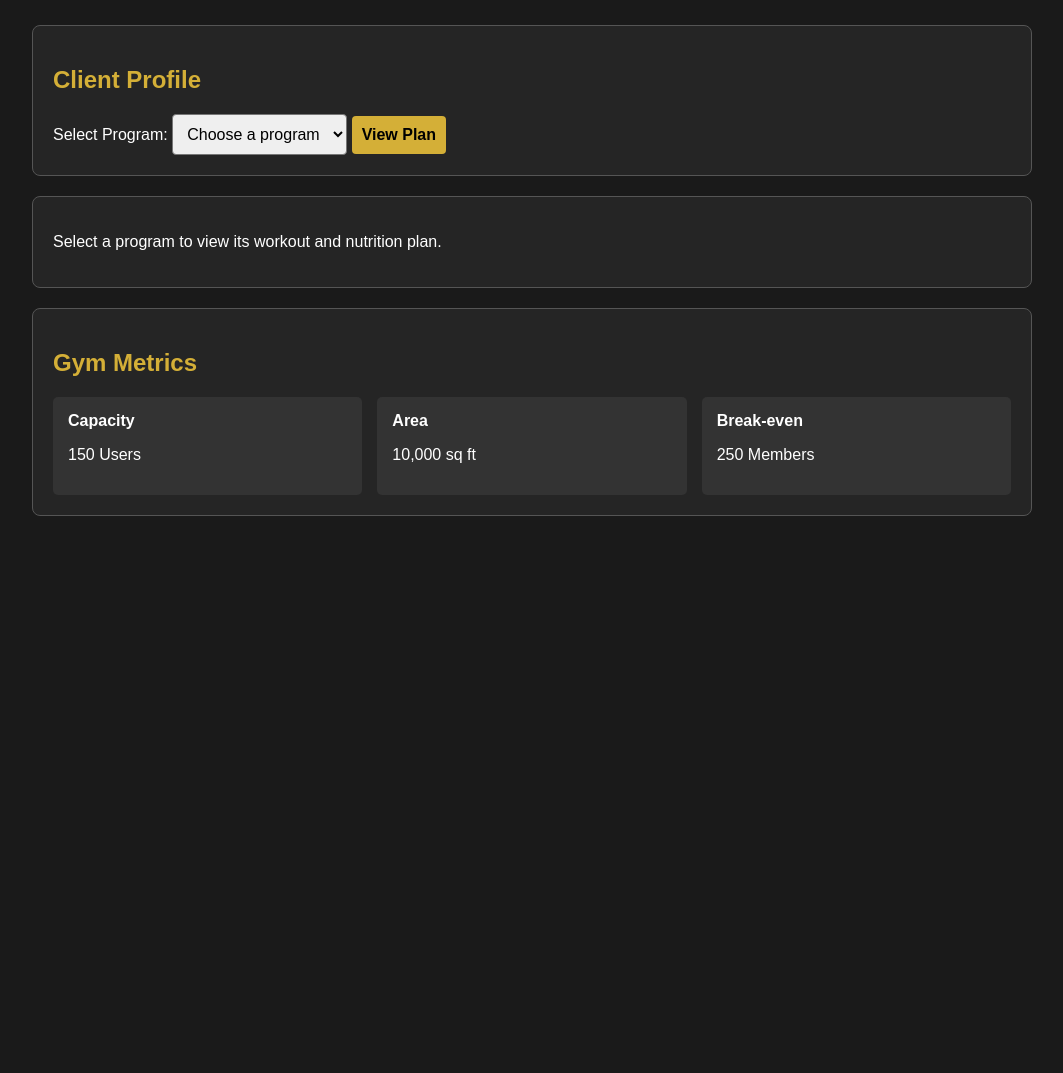
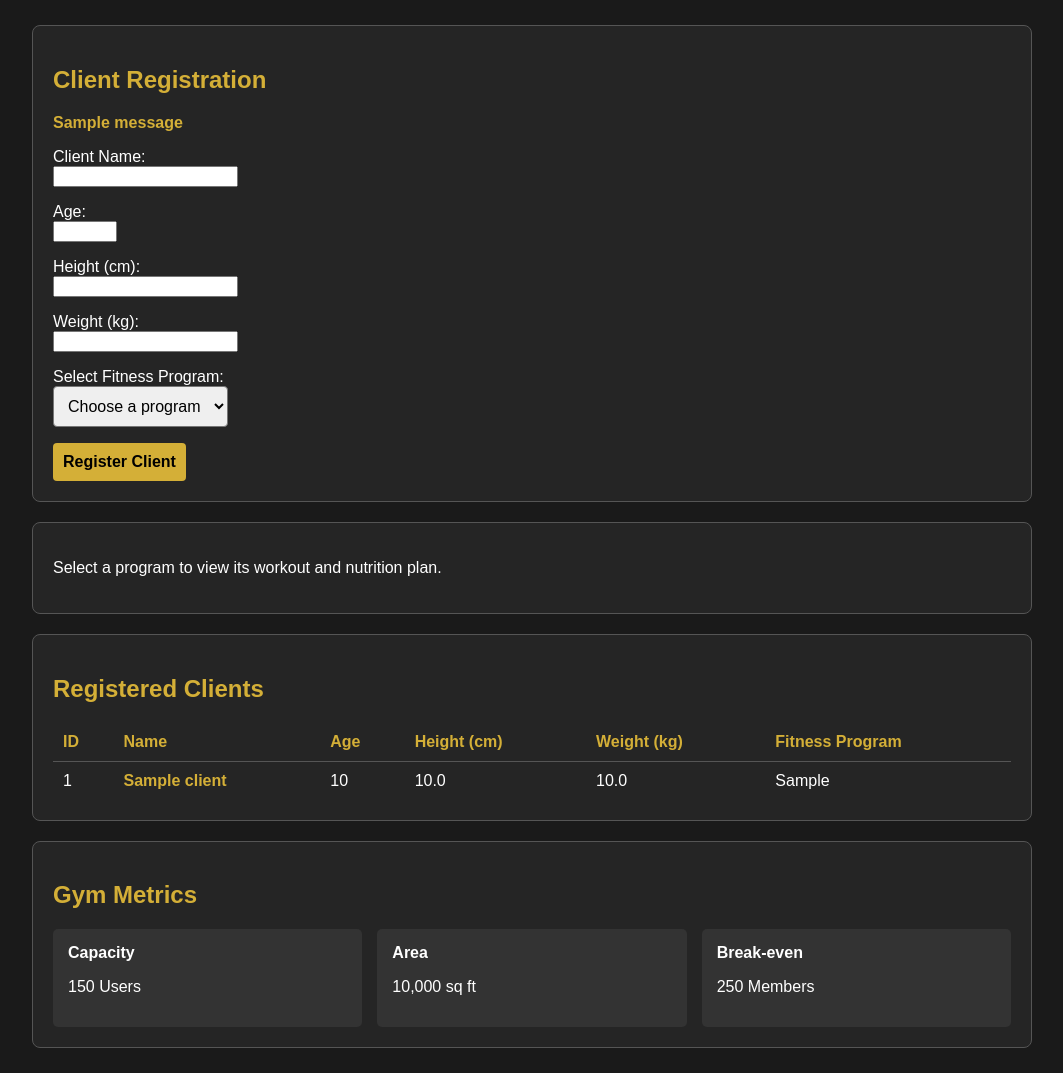
Before and after one commit to Akhilrajv/aceest-fitness-devops, a Flask app: page / in a window 1280 px wide. Shown: the part 162-1235 px from the top of the page, without its empty margins (108-1171 px from the left). Before the commit the page ends 678 px from the top, so only its background shows below. Run offline with Flask 3, Linux system fonts and the light colour scheme; tables that the repository leaves empty hold one stand-in row (values such as "Sample post"); one stand-in notice (Sample message) is shown.

Commit message:
Add SQLite database and individual client profiles

```diff
--- a/app.py
+++ b/app.py
@@ -1,6 +1,12 @@
-from flask import Flask, render_template, request
+import sqlite3
+
+from flask import Flask, render_template, request, redirect, url_for, flash
+from database import init_db, get_db
 
 app = Flask(__name__)
+app.secret_key = "aceest-fitness-devops-key"
+
+init_db(app)
 
 PROGRAMS = {
     "Fat Loss (FL)": {
@@ -55,12 +61,61 @@ GYM_METRICS = {
     "break_even": "250 Members",
 }
 
+@app.route("/clients/add", methods=["POST"])
+def add_client():
+    name = request.form.get("name", "").strip()
+    age = request.form.get("age", "").strip()
+    height = request.form.get("height", "").strip()
+    weight = request.form.get("weight", "").strip()
+    program = request.form.get("program", "").strip()
 
+    if not name or not age or not height or not weight or program not in PROGRAMS:
+        flash("Please complete all fields and select a valid program.")
+        return redirect(url_for("index"))
+
+    try:
+        age = int(age)
+        height = float(height)
+        weight = float(weight)
+
+        if age <= 0 or age > 120 or height <= 0 or weight <= 0:
+            raise ValueError
+
+    except ValueError:
+        flash("Please enter valid age, height and weight values.")
+        return redirect(url_for("index"))
+
+    db = get_db()
+
+    try:
+        db.execute(
+            """
+            INSERT INTO clients (name, age, height, weight, program)
+            VALUES (?, ?, ?, ?, ?)
+            """,
+            (name, age, height, weight, program),
+        )
+        db.commit()
+        flash("Client registered successfully!")
+
+    except sqlite3.IntegrityError:
+        flash("A client with this name already exists.")
+
+    return redirect(url_for("index"))
 @app.route("/")
 def index():
     selected = request.args.get("program", "")
     if selected not in PROGRAMS:
         selected = ""
+
+    db = get_db()
+    clients = db.execute(
+        """
+        SELECT id, name, age, height, weight, program
+        FROM clients
+        ORDER BY id DESC
+        """
+    ).fetchall()
 
     return render_template(
         "index.html",
@@ -68,8 +123,31 @@ def index():
         selected=selected,
         program_data=PROGRAMS.get(selected),
         gym_metrics=GYM_METRICS,
+        clients=clients,
     )
+@app.route("/clients/<int:client_id>")
+def client_profile(client_id):
+    db = get_db()
 
+    client = db.execute(
+        """
+        SELECT id, name, age, height, weight, program
+        FROM clients
+        WHERE id = ?
+        """,
+        (client_id,),
+    ).fetchone()
 
+    if client is None:
+        flash("Client not found.")
+        return redirect(url_for("index"))
+
+    program_data = PROGRAMS.get(client["program"])
+
+    return render_template(
+        "client_profile.html",
+        client=client,
+        program_data=program_data,
+    )
 if __name__ == "__main__":
     app.run(host="0.0.0.0", port=5000, debug=False)
--- /dev/null
+++ b/database.py
@@ -0,0 +1,107 @@
+import os
+import sqlite3
+
+from flask import current_app, g
+
+
+def get_db():
+    """Open a database connection for the current application context."""
+    if "db" not in g:
+        db_path = current_app.config["DATABASE"]
+        g.db = sqlite3.connect(db_path)
+        g.db.row_factory = sqlite3.Row
+        g.db.execute("PRAGMA foreign_keys = ON")
+
+    return g.db
+
+
+def close_db(error=None):
+    """Close the database connection when the request ends."""
+    db = g.pop("db", None)
+
+    if db is not None:
+        db.close()
+
+
+def init_db(app):
+    """Create the ACEest Fitness database and its tables."""
+    os.makedirs(app.instance_path, exist_ok=True)
+
+    app.config["DATABASE"] = os.path.join(
+        app.instance_path, "aceest_fitness.db"
+    )
+
+    with app.app_context():
+        db = get_db()
+
+        db.executescript(
+            """
+            CREATE TABLE IF NOT EXISTS users (
+                id INTEGER PRIMARY KEY AUTOINCREMENT,
+                username TEXT UNIQUE NOT NULL,
+                password_hash TEXT NOT NULL,
+                role TEXT NOT NULL DEFAULT 'Staff'
+            );
+
+            CREATE TABLE IF NOT EXISTS clients (
+                id INTEGER PRIMARY KEY AUTOINCREMENT,
+                name TEXT UNIQUE NOT NULL,
+                age INTEGER,
+                height REAL,
+                weight REAL,
+                program TEXT,
+                calories INTEGER,
+                target_weight REAL,
+                target_adherence INTEGER,
+                membership_status TEXT DEFAULT 'Active',
+                membership_end TEXT,
+                created_at TEXT DEFAULT CURRENT_TIMESTAMP
+            );
+
+            CREATE TABLE IF NOT EXISTS progress (
+                id INTEGER PRIMARY KEY AUTOINCREMENT,
+                client_id INTEGER NOT NULL,
+                week TEXT NOT NULL,
+                adherence INTEGER,
+                FOREIGN KEY (client_id) REFERENCES clients(id)
+                    ON DELETE CASCADE
+            );
+
+            CREATE TABLE IF NOT EXISTS workouts (
+                id INTEGER PRIMARY KEY AUTOINCREMENT,
+                client_id INTEGER NOT NULL,
+                date TEXT NOT NULL,
+                workout_type TEXT NOT NULL,
+                duration_min INTEGER,
+                notes TEXT,
+                FOREIGN KEY (client_id) REFERENCES clients(id)
+                    ON DELETE CASCADE
+            );
+
+            CREATE TABLE IF NOT EXISTS exercises (
+                id INTEGER PRIMARY KEY AUTOINCREMENT,
+                workout_id INTEGER NOT NULL,
+                name TEXT NOT NULL,
+                sets INTEGER,
+                reps INTEGER,
+                weight REAL,
+                FOREIGN KEY (workout_id) REFERENCES workouts(id)
+                    ON DELETE CASCADE
+            );
+
+            CREATE TABLE IF NOT EXISTS metrics (
+                id INTEGER PRIMARY KEY AUTOINCREMENT,
+                client_id INTEGER NOT NULL,
+                date TEXT NOT NULL,
+                weight REAL,
+                waist REAL,
+                bodyfat REAL,
+                FOREIGN KEY (client_id) REFERENCES clients(id)
+                    ON DELETE CASCADE
+            );
+            """
+        )
+
+        db.commit()
+
+    app.teardown_appcontext(close_db)
--- a/requirements.txt
+++ b/requirements.txt
@@ -1,2 +1,4 @@
 Flask>=3.0,<4.0
 pytest>=8.0,<9.0
+matplotlib>=3.9,<4.0
+fpdf2>=2.8,<3.0
--- a/templates/index.html
+++ b/templates/index.html
@@ -74,19 +74,50 @@
 
     <main>
         <section class="panel">
-            <h2>Client Profile</h2>
-            <form method="get" action="/">
-                <label for="program">Select Program:</label>
+    <h2>Client Registration</h2>
+
+    {% with messages = get_flashed_messages() %}
+        {% if messages %}
+            {% for message in messages %}
+                <p style="color: #d4af37; font-weight: bold;">
+                    {{ message }}
+                </p>
+            {% endfor %}
+        {% endif %}
+    {% endwith %}
+
+    <form method="post" action="/clients/add">
+        <p>
+            <label for="name">Client Name:</label><br>
+            <input type="text" id="name" name="name" required>
+        </p>
+
+        <p>
+            <label for="age">Age:</label><br>
+            <input type="number" id="age" name="age" min="1" max="120" required>
+        </p>
+
+        <p>
+            <label for="height">Height (cm):</label><br>
+            <input type="number" id="height" name="height" step="0.1" min="1" required>
+        </p>
+
+        <p>
+            <label for="weight">Weight (kg):</label><br>
+            <input type="number" id="weight" name="weight" step="0.1" min="1" required>
+        </p>
+
+        <p>
+            <label for="program">Select Fitness Program:</label><br>
             <select id="program" name="program" required>
                 <option value="">Choose a program</option>
                 {% for name in programs %}
-                    <option value="{{ name }}"
-                        {% if selected == name %}selected{% endif %}>
-                        {{ name }}
-                    </option>
+                <option value="{{ name }}">{{ name }}</option>
                 {% endfor %}
             </select>
-                <button type="submit">View Plan</button>
+        </p>
+
+        <button type="submit">Register Client</button>
     </form>
 </section>
 
@@ -105,7 +136,46 @@
             <p>Select a program to view its workout and nutrition plan.</p>
         </section>
         {% endif %}
+               <section class="panel">
+            <h2>Registered Clients</h2>
 
+            {% if clients %}
+            <div style="overflow-x: auto;">
+                <table style="width: 100%; border-collapse: collapse; text-align: left;">
+                    <thead>
+                        <tr style="color: #d4af37;">
+                            <th style="padding: 10px;">ID</th>
+                            <th style="padding: 10px;">Name</th>
+                            <th style="padding: 10px;">Age</th>
+                            <th style="padding: 10px;">Height (cm)</th>
+                            <th style="padding: 10px;">Weight (kg)</th>
+                            <th style="padding: 10px;">Fitness Program</th>
+                        </tr>
+                    </thead>
+
+                    <tbody>
+                        {% for client in clients %}
+                        <tr style="border-top: 1px solid #555;">
+                            <td style="padding: 10px;">{{ client.id }}</td>
+                            <td style="padding: 10px;">
+    <a href="{{ url_for('client_profile', client_id=client.id) }}"
+       style="color: #d4af37; text-decoration: none; font-weight: bold;">
+        {{ client.name }}
+    </a>
+</td>
+                            <td style="padding: 10px;">{{ client.age }}</td>
+                            <td style="padding: 10px;">{{ client.height }}</td>
+                            <td style="padding: 10px;">{{ client.weight }}</td>
+                            <td style="padding: 10px;">{{ client.program }}</td>
+                        </tr>
+                        {% endfor %}
+                    </tbody>
+                </table>
+            </div>
+            {% else %}
+            <p>No clients registered yet.</p>
+            {% endif %}
+        </section>
         <section class="panel">
             <h2>Gym Metrics</h2>
             <div class="metrics">
```
Also changed, not shown: templates/client_profile.html (added, +94 -0 lines), tests/test_app.py (+130 -3 lines), 2 other files. Lines whose indentation alone changed are shown as unchanged.
